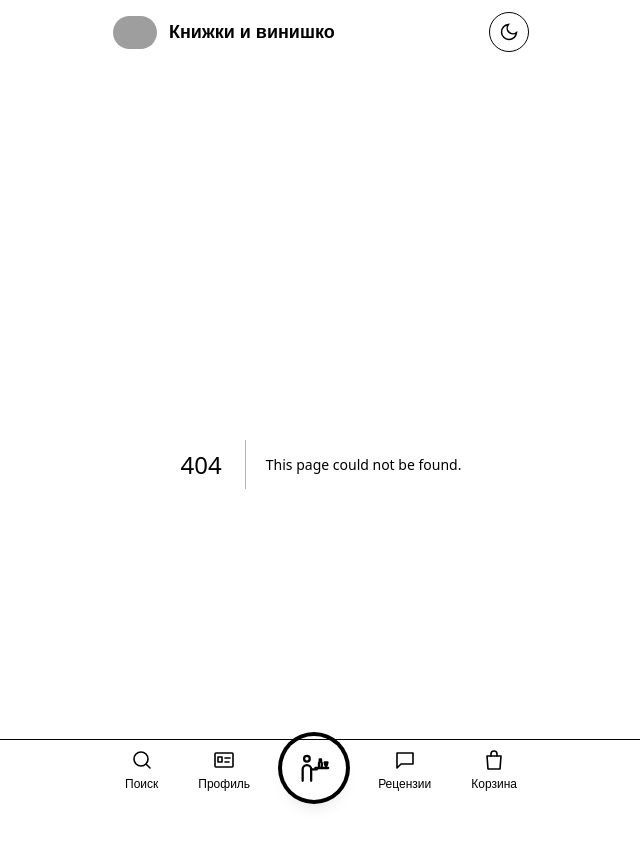
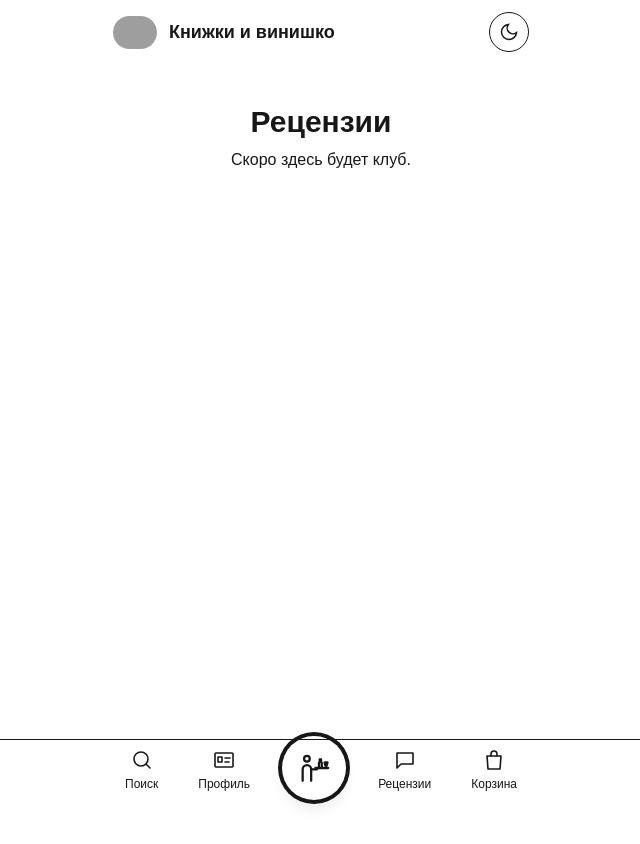
Before and after one commit to jonboncrinjovi/book-delivery-app, a Next.js app in the folder frontend/: page /reviews in a window 1280 px wide. Before the commit this address had no page. Shown: the top 844 px of the page, without its empty margins (319-959 px from the left). After the commit the page ends 800 px from the top, so only its background shows below. Built offline with nearby package versions, Linux system fonts and the light colour scheme; grey boxes are pictures that could not be loaded.

Commit message:
Fix Next.js cache permissions in Docker; reviews placeholder

```diff
--- /dev/null
+++ b/frontend/app/reviews/page.tsx
@@ -0,0 +1,9 @@
+// placeholder until the reviews page is built; stops the 404s from the bar's prefetching
+export default function Reviews() {
+  return (
+    <div className="pt-10 text-center">
+      <h1 className="text-3xl font-bold">Рецензии</h1>
+      <p className="mt-2 font-sans text-muted">Скоро здесь будет клуб.</p>
+    </div>
+  );
+}
```
Also changed, not shown: 1 other file (tests, documents, lock files or other folders).
